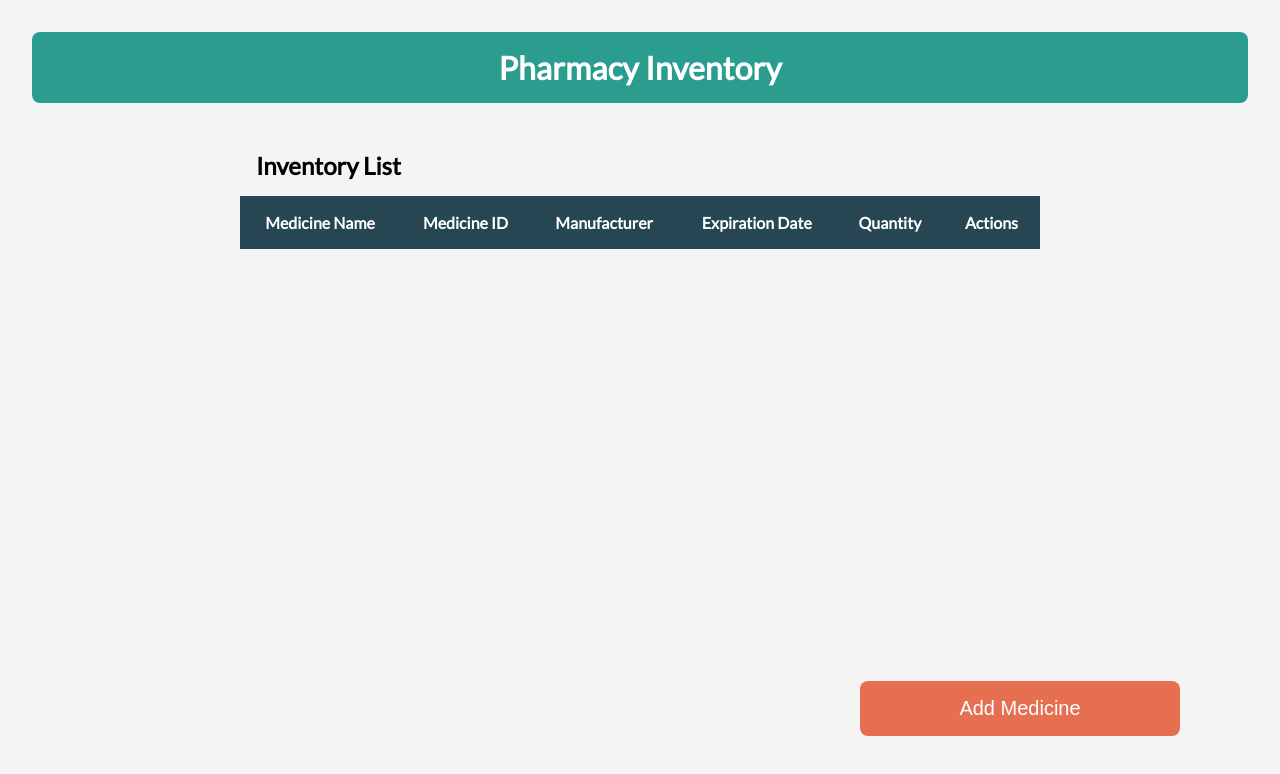
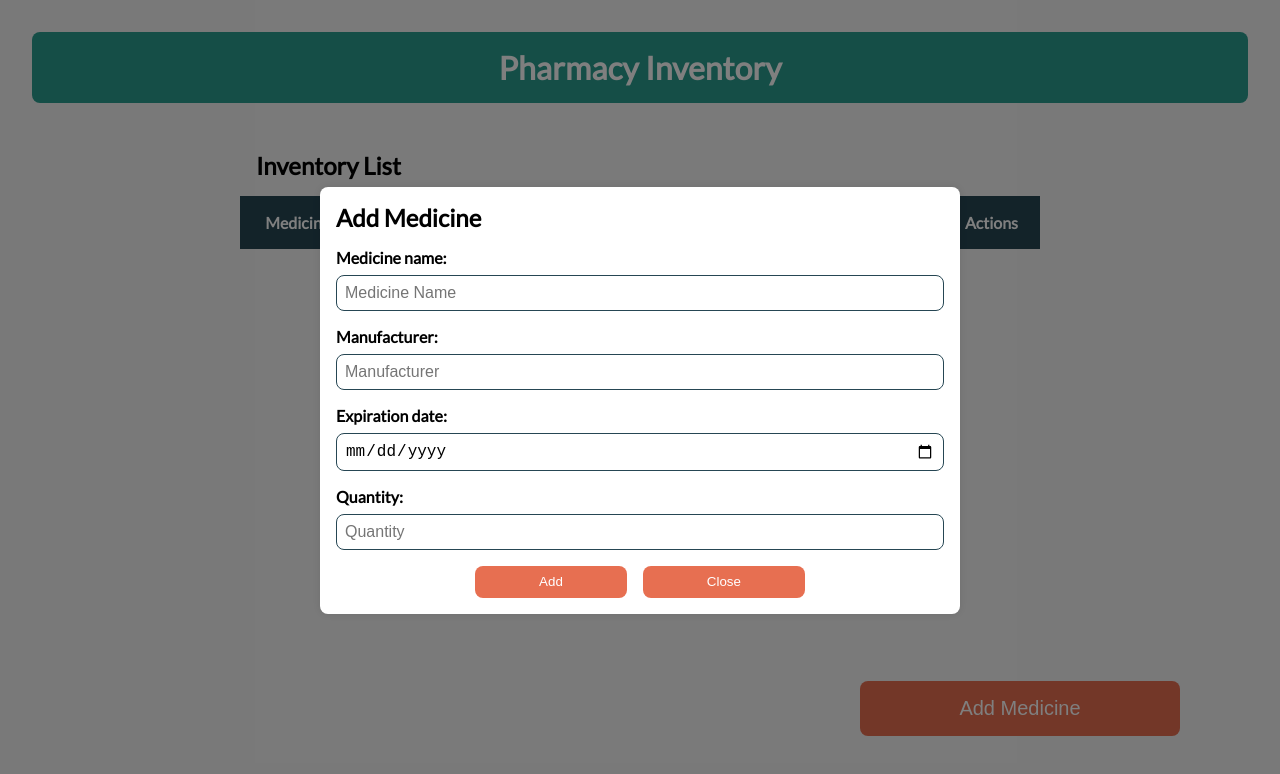
Before and after one commit to bennicodes/Pharmacy-Inventory-Management-System, a website built with Vite: page index.html in a window 1280 px wide. Both pictures are taken after a click on the button "Add Medicine". Built offline with nearby package versions, Linux system fonts and the light colour scheme.

Commit message:
added open and close functionality to add medicine modal

```diff
--- a/index.html
+++ b/index.html
@@ -32,7 +32,7 @@
           </tbody>
         </table>
       </section>
-      <button type="submit" class="add-medicine__button">Add Medicine</button>
+      <button type="button" class="add-medicine__button">Add Medicine</button>
     </main>
 
     <!-- ADD MEDICINE MODAL -->
@@ -97,8 +97,10 @@
         </div>
 
         <div class="add-medicine__buttons-container">
-          <button class="add-medicine__add-button">Add</button>
-          <button class="add-medicine__close-button">Close</button>
+          <button type="submit" class="add-medicine__add-button">Add</button>
+          <button type="button" class="add-medicine__close-button">
+            Close
+          </button>
         </div>
       </form>
     </div>
--- a/src/css/style.css
+++ b/src/css/style.css
@@ -154,7 +154,8 @@ main {
   right: 100px;
 }
 
-.add-medicine__button:hover {
+.add-medicine__button:hover,
+.add-medicine__buttons-container button:hover {
   background-color: var(--button-hover-color);
 }
 .add-medicine__button:active {
--- a/src/js/app.js
+++ b/src/js/app.js
@@ -1 +1,14 @@
+import Ui from "./ui.js";
 // Selecting elements
+const addMedicineModal = document.querySelector(".add-medicine");
+const openAddMedicineModalButton = document.querySelector(
+  ".add-medicine__button"
+);
+const closeAddMedicineModalButton = document.querySelector(
+  ".add-medicine__close-button"
+);
+
+document.addEventListener("DOMContentLoaded", () => {
+  Ui.displayAddMedicine(openAddMedicineModalButton, addMedicineModal);
+  Ui.closeAddMedicineModal(closeAddMedicineModalButton, addMedicineModal);
+});
--- a/src/js/ui.js
+++ b/src/js/ui.js
@@ -1,5 +1,15 @@
-class Ui{
-    static displayAddMedicine(){
-        const
-    }
+class Ui {
+  static displayAddMedicine(openAddMedicineModalButton, addMedicineModal) {
+    openAddMedicineModalButton.addEventListener("click", () => {
+      addMedicineModal.classList.add("display-add-medicine");
+    });
+  }
+
+  static closeAddMedicineModal(closeAddMedicineModalButton, addMedicineModal) {
+    closeAddMedicineModalButton.addEventListener("click", () => {
+      addMedicineModal.classList.remove("display-add-medicine");
+    });
+  }
 }
+
+export default Ui;
```
